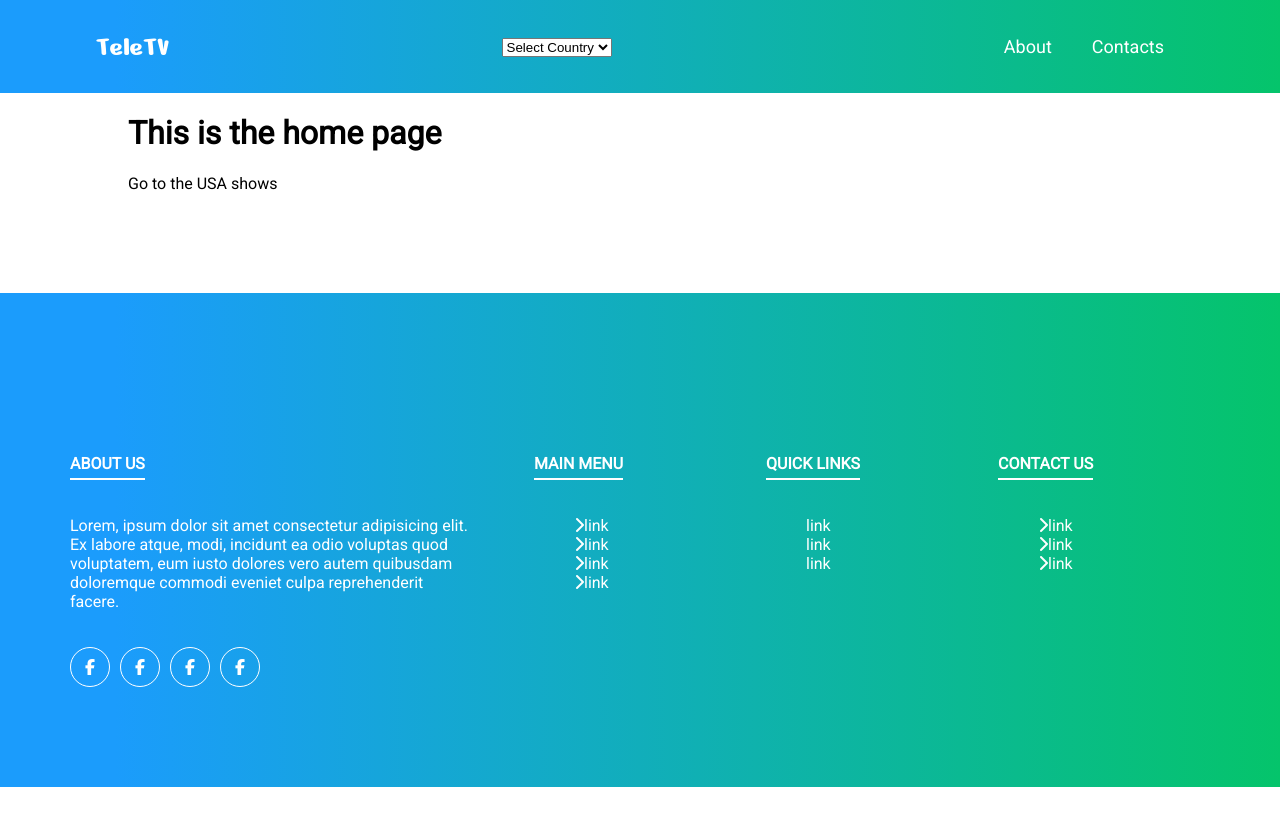
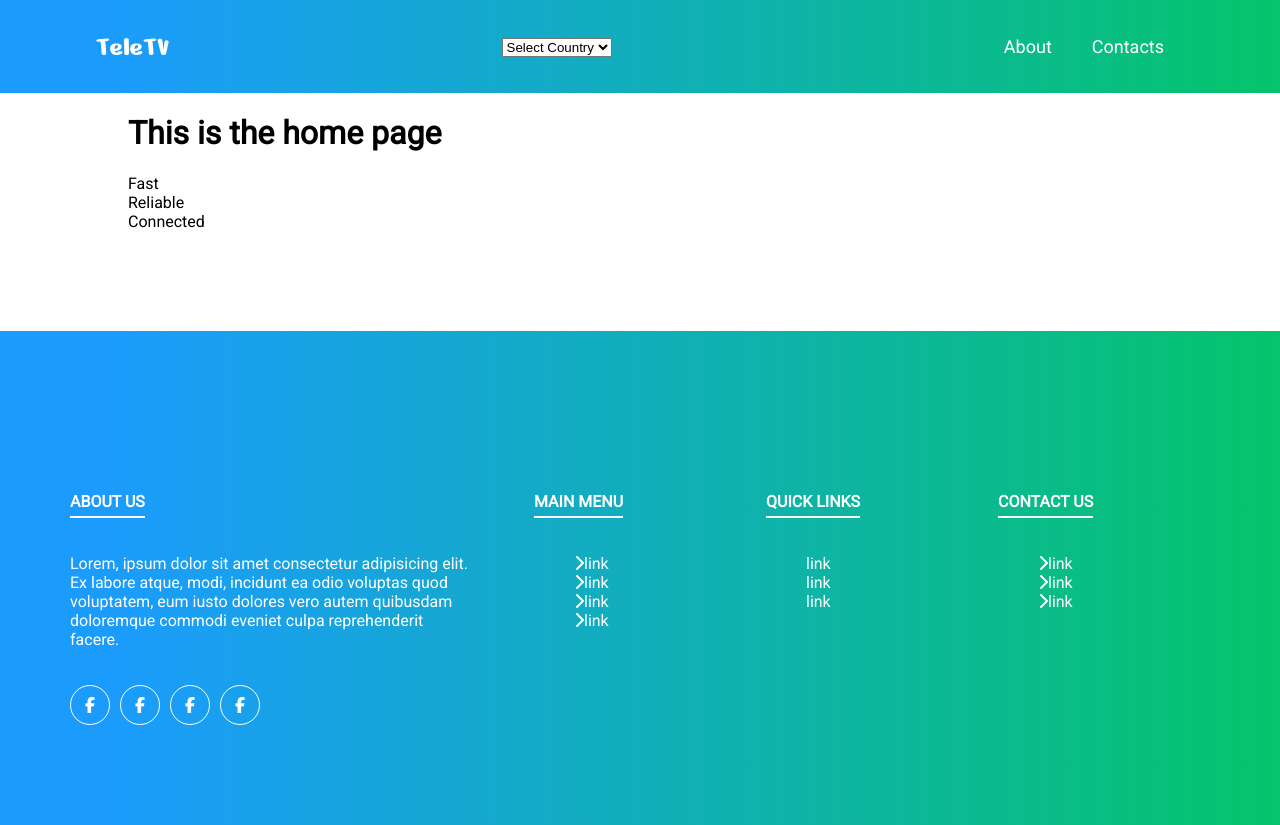
Before and after one commit to tommydemarco/TeleTV-Next, a Next.js app: page / in a window 1280 px wide. Before the commit the page ends 800 px from the top, so only its background shows below. Built offline with nearby package versions, Linux system fonts and the light colour scheme.

Commit message:
refactored the contry selection page to use SSG with getStaticProps and getStaticPaths

```diff
--- /dev/null
+++ b/components/HomeFeature/HomeFeature.jsx
@@ -0,0 +1,13 @@
+//========> CSS
+import styles from './HomeFeature.module.scss'
+
+const HomeFeature = ({ feature }) => {
+    const { name, icon } = feature
+    return (
+        <div>
+            {name}
+        </div>
+    )
+}
+
+export default HomeFeature
--- a/package.json
+++ b/package.json
@@ -11,6 +11,7 @@
         "axios": "^0.21.0",
         "html-react-parser": "^0.14.1",
         "next": "10.0.2",
+        "nookies": "^2.5.0",
         "react": "17.0.1",
         "react-dom": "17.0.1",
         "sass": "^1.29.0"
--- a/pages/index.jsx
+++ b/pages/index.jsx
@@ -1,22 +1,41 @@
 import Link from 'next/link'
 //=========> COMPONENTS
 import Layout from '../components/Layout/Layout'
+import HomeFeature from '../components/HomeFeature/HomeFeature'
 
-export const getServerSideProps = () => {
-    console.log(process.browser)
+const features = [
+    {id: 1, name: "Fast", icon: ""},
+    {id: 1, name: "Reliable", icon: ""},
+    {id: 2, name: "Connected", icon: ""}
+]
 
-    return { props: { test: 'test' }}
+export const getStaticProps = async () => {
+
+    const response = features
+
+    console.log(response)
+
+    return {
+        revalidate: 1000,
+        props: {
+            features: response
+        }
+    }
 }
 
-const HomePage = () => {
+
+const HomePage = ({ features }) => {
+
+    const renderFeatures = () => {
+        return features.map(feature => {
+            return <HomeFeature key={feature.id} feature={feature} />
+        })
+    }
 
     return (
         <Layout title="Home">
             <h1>This is the home page</h1>
-            <Link href="/us">
-                <a>Go to the USA shows</a>
-            </Link>
-            <h1>{process.browser}</h1>
+            {renderFeatures()}
         </Layout>
     )
 }
```
Also changed, not shown: pages/[country]/index.jsx (+32 -15 lines), components/HomeFeature/HomeFeature.module.scss (added), components/ShowDetails/ShowDetails.jsx (line endings or trailing spaces), 1 other file (tests, documents, lock files or other folders).
